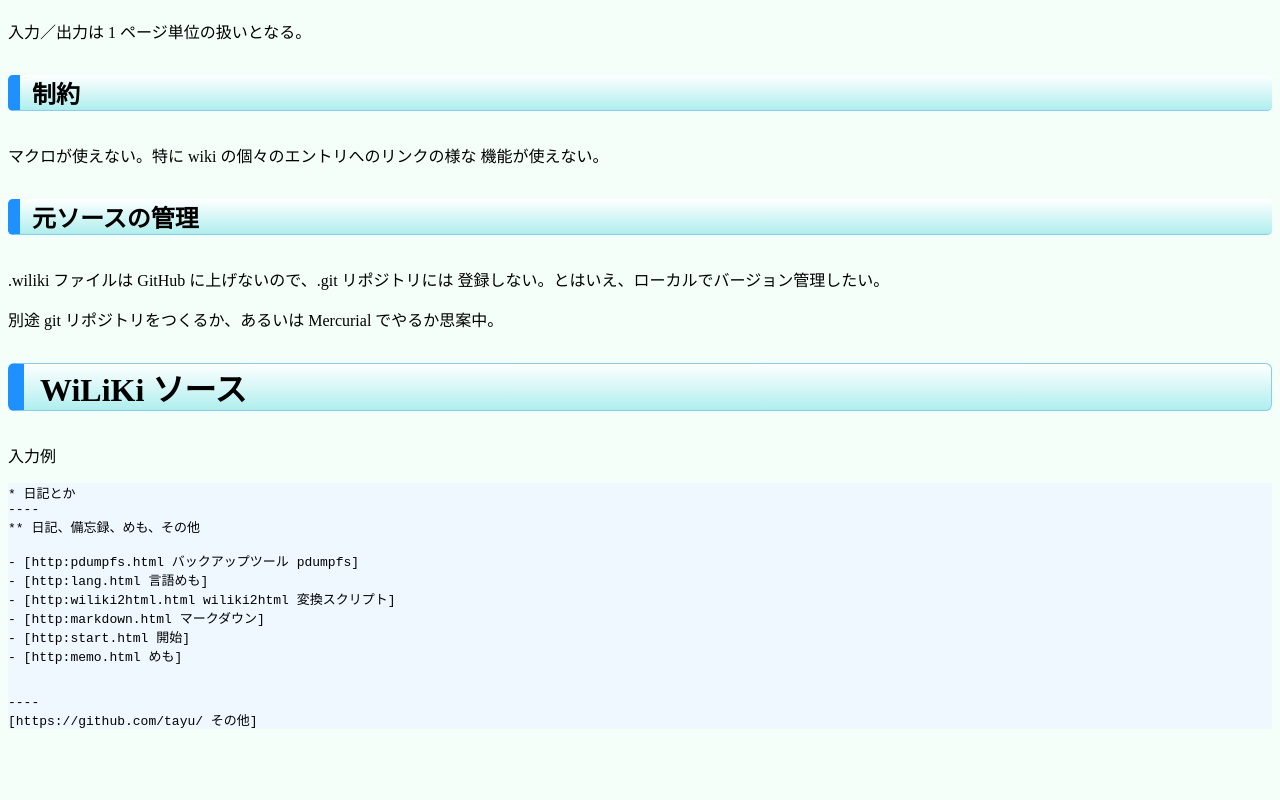
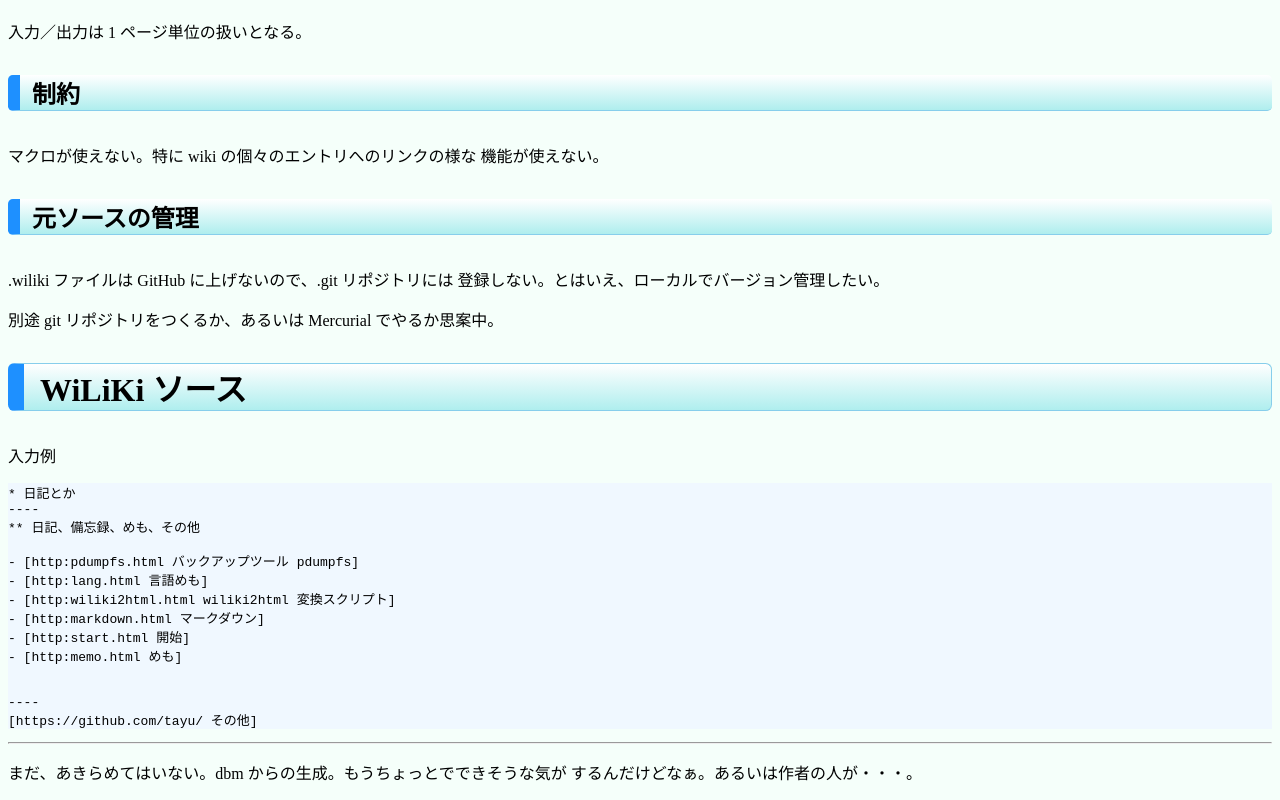
Before and after one commit to tayu/tayu.github.io, a plain HTML site: page wiliki2html.html in a window 1280 px wide. Shown: the part 2568-3368 px from the top of the page. Before the commit the page ends 3310 px from the top, so only its background shows below. Drawn offline with Linux system fonts and the light colour scheme.

Commit message:
2014-05-26-15:34

```diff
--- a/wiliki2html.html
+++ b/wiliki2html.html
@@ -173,6 +173,10 @@ commit:
 
 ----
 [https://github.com/tayu/ その他]
-</pre></body
+</pre>
+<hr>
+<p>まだ、あきらめてはいない。dbm からの生成。もうちょっとでできそうな気が
+するんだけどなぁ。あるいは作者の人が・・・。
+</p></body
 ></html
 >
```
Also changed, not shown: index.html (+2 -0 lines).
